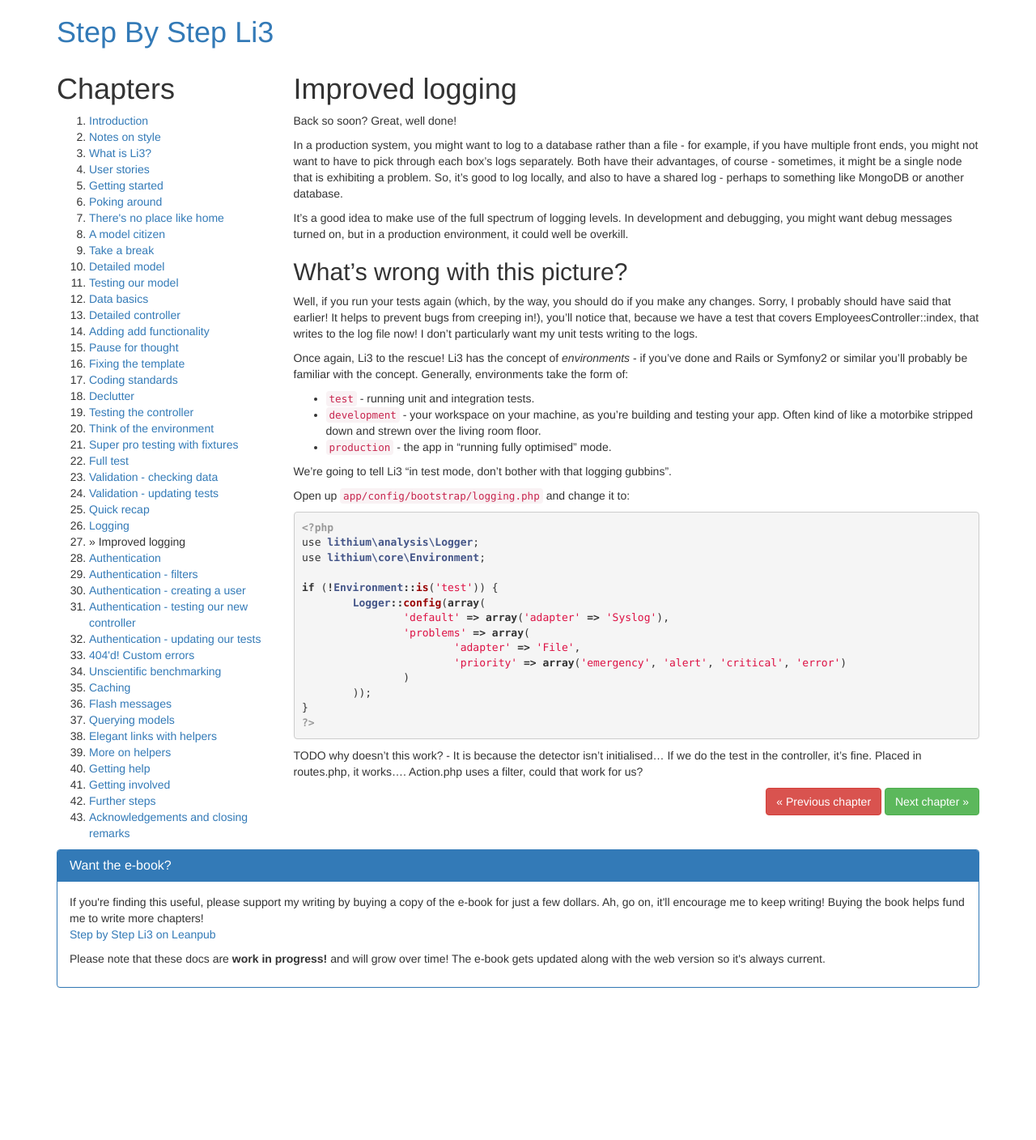
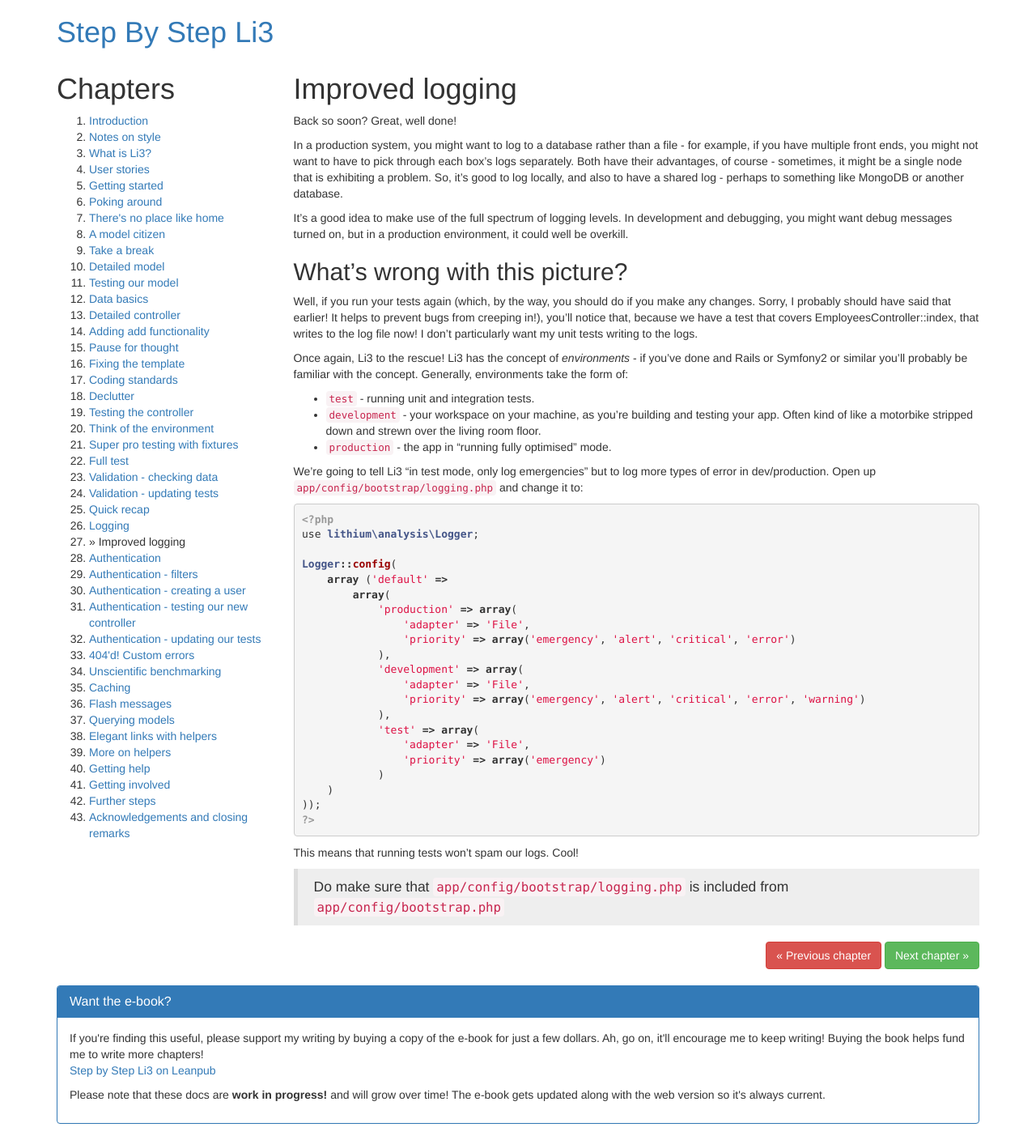
Before and after one commit to gavD/step-by-step-web-apps-with-lithium-php, a Jekyll site: the page built from _posts/2011-03-01-improved-logging.markdown, in a window 1280 px wide. Shown: the whole page at 81% size. Built offline with Jekyll 4.4.1, drawn with Linux system fonts in a browser that asks for light colours; nearby versions of some CDN libraries; Markdown is read by kramdown in place of the engine named in the settings; before the commit the page ends 1240 px from its top, so only the background shows below that.

Commit message:
Better info on logging
Thanks to rapzo and SobanVuex for pointing this out

```diff
--- a/_posts/2011-03-01-improved-logging.markdown
+++ b/_posts/2011-03-01-improved-logging.markdown
@@ -19,25 +19,32 @@ Once again, Li3 to the rescue! Li3 has the concept of *environments* - if you've
 * `development` - your workspace on your machine, as you're building and testing your app. Often kind of like a motorbike stripped down and strewn over the living room floor.
 * `production` - the app in "running fully optimised" mode.
 
-We're going to tell Li3 "in test mode, don't bother with that logging gubbins".
-
-Open up `app/config/bootstrap/logging.php` and change it to:
+We're going to tell Li3 "in test mode, only log emergencies" but to log more types of error in dev/production. Open up `app/config/bootstrap/logging.php` and change it to:
 
 {% highlight php %}
 <?php
 use lithium\analysis\Logger;
-use lithium\core\Environment;
 
-if (!Environment::is('test')) {
-	Logger::config(array(
-		'default' => array('adapter' => 'Syslog'),
-		'problems' => array(
-			'adapter' => 'File',
-			'priority' => array('emergency', 'alert', 'critical', 'error')
-		)
-	));
-}
+Logger::config(
+    array ('default' =>
+        array(
+            'production' => array(
+                'adapter' => 'File',
+                'priority' => array('emergency', 'alert', 'critical', 'error')
+            ),
+            'development' => array(
+                'adapter' => 'File',
+                'priority' => array('emergency', 'alert', 'critical', 'error', 'warning')
+            ),
+            'test' => array(
+                'adapter' => 'File',
+                'priority' => array('emergency')
+            )
+    )
+));
 ?>
 {% endhighlight %}
 
-TODO why doesn't this work? - It is because the detector isn't initialised... If we do the test in the controller, it's fine. Placed in routes.php, it works.... Action.php uses a filter, could that work for us?
+This means that running tests won't spam our logs. Cool!
+
+> Do make sure that `app/config/bootstrap/logging.php` is included from `app/config/bootstrap.php`
```
